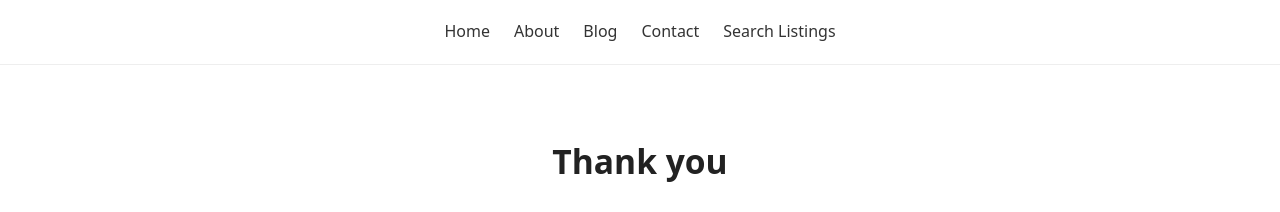
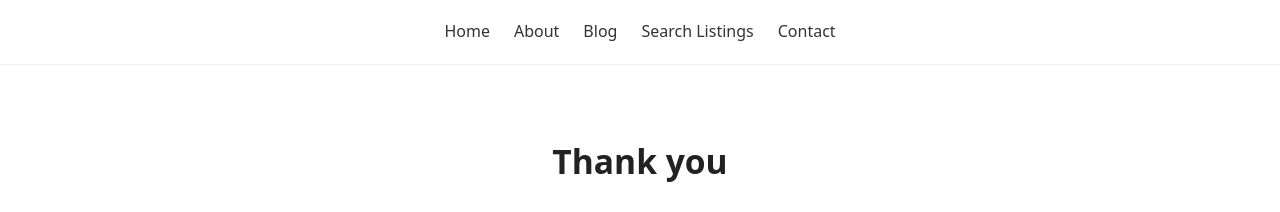
Before and after one commit to gvancouverhomes/gvancouverhomes.github.io, a Jekyll site: the page built from thanks.md, in a window 1280 px wide. Shown: the top 212 px of the page. Built offline with Jekyll 4.4.1, drawn with Linux system fonts in a browser that asks for light colours.

Commit message:
Update header.html

```diff
--- a/_includes/header.html
+++ b/_includes/header.html
@@ -6,9 +6,8 @@
         <li class="{% if page.url == '/' %}active{% endif %}"><a href="/">Home</a></li>
         <li class="{% if page.url == '/about/' %}active{% endif %}"><a href="/about/">About</a></li>
         <li class="{% if page.url == '/blog/' or page.url contains '/blog/' %}active{% endif %}"><a href="/blog/">Blog</a></li>
+        <li class="{% if page.url == '/search-bridge/' %}active{% endif %}"><a href="/search-bridge/">Search Listings</a></li>
         <li class="{% if page.url == '/contact/' %}active{% endif %}"><a href="/contact/">Contact</a></li>
-        <li class="{% if page.url == '/search-bridge/' %}active{% endif %}"><a href="/search-bridge/">Search Listings</a></li>
-
       </ul>
     </nav>
     <div class="mobile-nav-toggle" onclick="document.querySelector('.site-nav ul').classList.toggle('open');">
```
